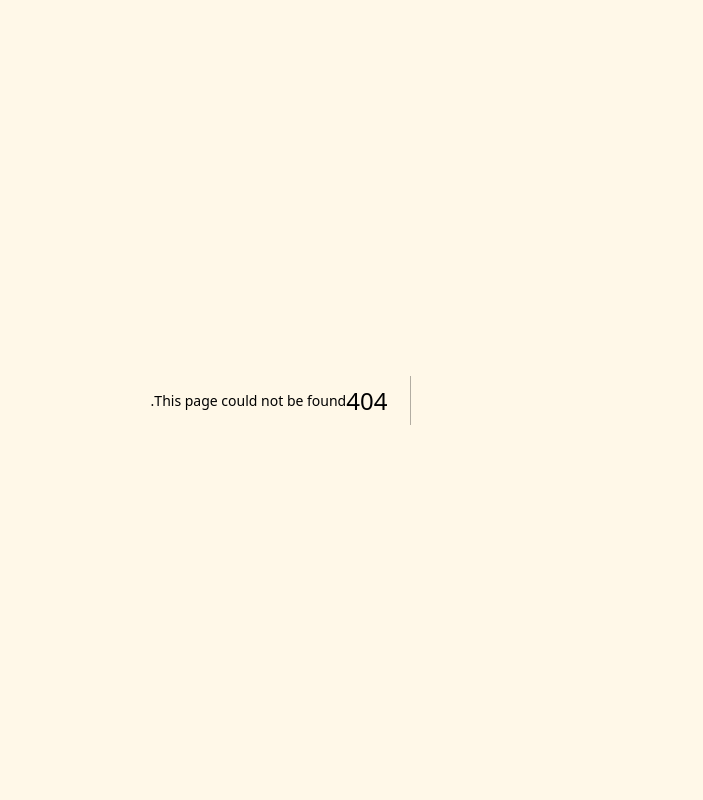
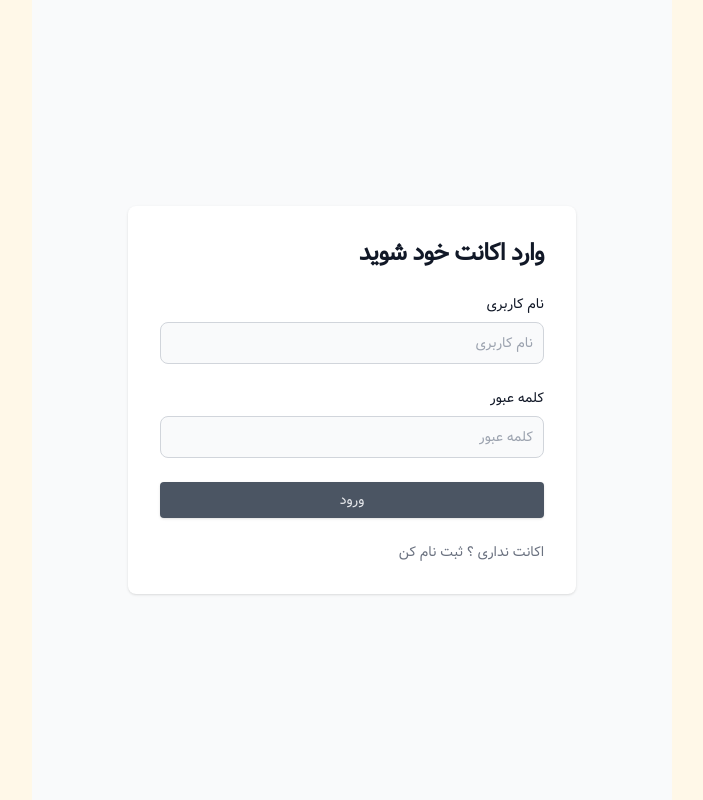
Before and after one commit to n-alavi/portfolio-website, a Next.js app: page /auth/login in a window 1280 px wide. Before the commit this address had no page. Shown: the whole page, without its empty margins (391-1094 px from the left). Built offline with nearby package versions, Linux system fonts and the light colour scheme.

Commit message:
feat: create login page for authentication

```diff
--- /dev/null
+++ b/app/auth/login/page.tsx
@@ -0,0 +1,135 @@
+"use client";
+
+import Link from "next/link";
+import Image from "next/image";
+
+import { useRef, useState } from "react";
+import { useSearchParams, useRouter } from "next/navigation";
+import { signIn } from "next-auth/react";
+import { log } from "console";
+
+export default function LoginPage() {
+  const router = useRouter();
+  const [error, setError] = useState("");
+
+  const username = useRef("");
+  const password = useRef("");
+
+  const searchParams = useSearchParams();
+  const callbackUrl = searchParams.get("callbackUrl") || "/dashboard";
+
+  const onSubmit = async (e: React.FormEvent) => {
+    e.preventDefault();
+
+    console.log(
+      `Username: ${username.current} , Password: ${password.current}`
+    );
+
+    try {
+      const result = await signIn("credentials", {
+        username: username.current,
+        password: password.current,
+        redirect: false,
+        callbackUrl,
+      });
+
+      console.log(result);
+
+      if (!result?.error) {
+        router.push(callbackUrl);
+      } else {
+        setError("نام کاربری یا کلمه عبور اشتباه است");
+      }
+    } catch (err: any) {
+      setError(err.message || String(err));
+    }
+  };
+  return (
+    <>
+      <section className="bg-gray-50 dark:bg-gray-900">
+        <div className="flex flex-col items-center justify-center px-6 py-8 mx-auto md:h-screen lg:py-0">
+          <div className="w-full bg-white rounded-lg shadow dark:border md:mt-0 sm:max-w-md xl:p-0 dark:bg-gray-800 dark:border-gray-700">
+            <div className="p-6 space-y-4 md:space-y-6 sm:p-8">
+              <h1 className="text-xl font-bold leading-tight tracking-tight text-gray-900 md:text-2xl dark:text-white">
+                وارد اکانت خود شوید
+              </h1>
+              <form className="space-y-4 md:space-y-6" onSubmit={onSubmit}>
+                {error && (
+                  <p className="text-center bg-red-300 py-4 mb-6 rounded">
+                    {error}
+                  </p>
+                )}
+                <div>
+                  <label
+                    htmlFor="username"
+                    className="block mb-2 text-sm font-medium text-gray-900 dark:text-white"
+                  >
+                    نام کاربری
+                  </label>
+                  <input
+                    type="text"
+                    name="username"
+                    id="username"
+                    className="bg-gray-50 border border-gray-300 text-gray-900 sm:text-sm rounded-lg focus:ring-primary-600 focus:border-primary-600 block w-full p-2.5 dark:bg-gray-700 dark:border-gray-600 dark:placeholder-gray-400 dark:text-white dark:focus:ring-blue-500 dark:focus:border-blue-500"
+                    placeholder="نام کاربری"
+                    onChange={(e) => (username.current = e.target.value)}
+                    required
+                  />
+                </div>
+                <div>
+                  <label
+                    htmlFor="password"
+                    className="block mb-2 text-sm font-medium text-gray-900 dark:text-white"
+                  >
+                    کلمه عبور
+                  </label>
+                  <input
+                    type="password"
+                    name="password"
+                    id="password"
+                    placeholder="کلمه عبور"
+                    className="bg-gray-50 border border-gray-300 text-gray-900 sm:text-sm rounded-lg focus:ring-primary-600 focus:border-primary-600 block w-full p-2.5"
+                    onChange={(e) => (password.current = e.target.value)}
+                    required
+                  />
+                </div>
+
+                <button
+                  type="submit"
+                  className="px-7 py-2 text-sm rounded shadow bg-gray-600 hover:bg-gray-400 text-gray-200 w-full cursor-pointer"
+                >
+                  ورود
+                </button>
+                <p className="text-sm font-light text-gray-500 ">
+                  اکانت نداری ؟{" "}
+                  <Link
+                    href="/auth/register"
+                    className="font-medium text-primary-600 hover:underline "
+                  >
+                    ثبت نام کن
+                  </Link>
+                </p>
+              </form>
+              {/* <button
+                            type="button"
+                            className="px-7 py-2 text-white text-sm rounded bg-gray-600 shadow-md hover:shadow-lg w-full flex justify-center items-center"
+                            onClick={() =>
+                                signIn("github", { callbackUrl: "/dashboard" })
+                            }
+                        >
+                            ورود با گیت هاب{" "}
+                            <Image
+                                className="mr-4"
+                                src={GithubImage}
+                                height={20}
+                                width={20}
+                                alt=""
+                            />
+                        </button> */}
+            </div>
+          </div>
+        </div>
+      </section>
+    </>
+  );
+}
```
